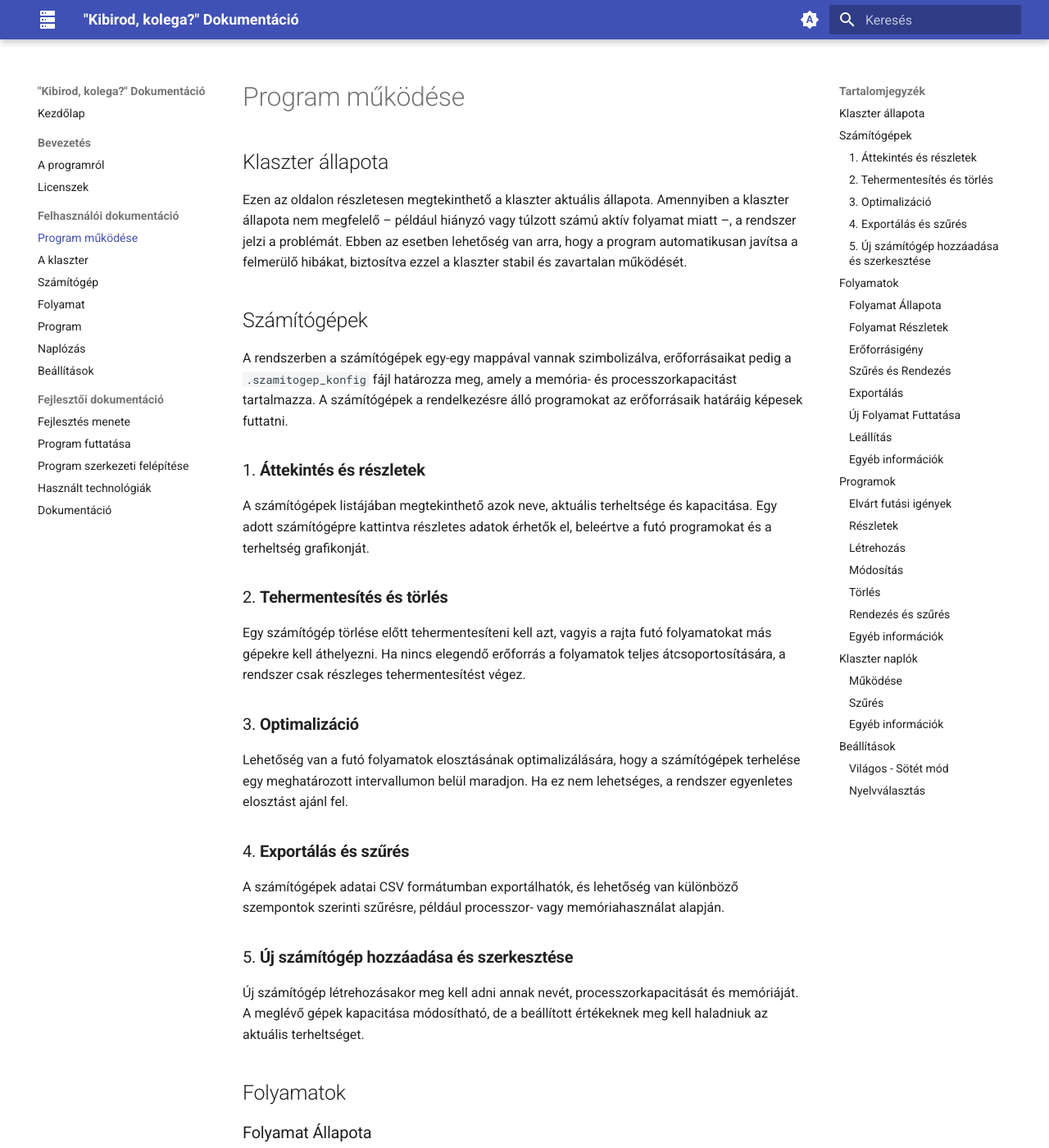
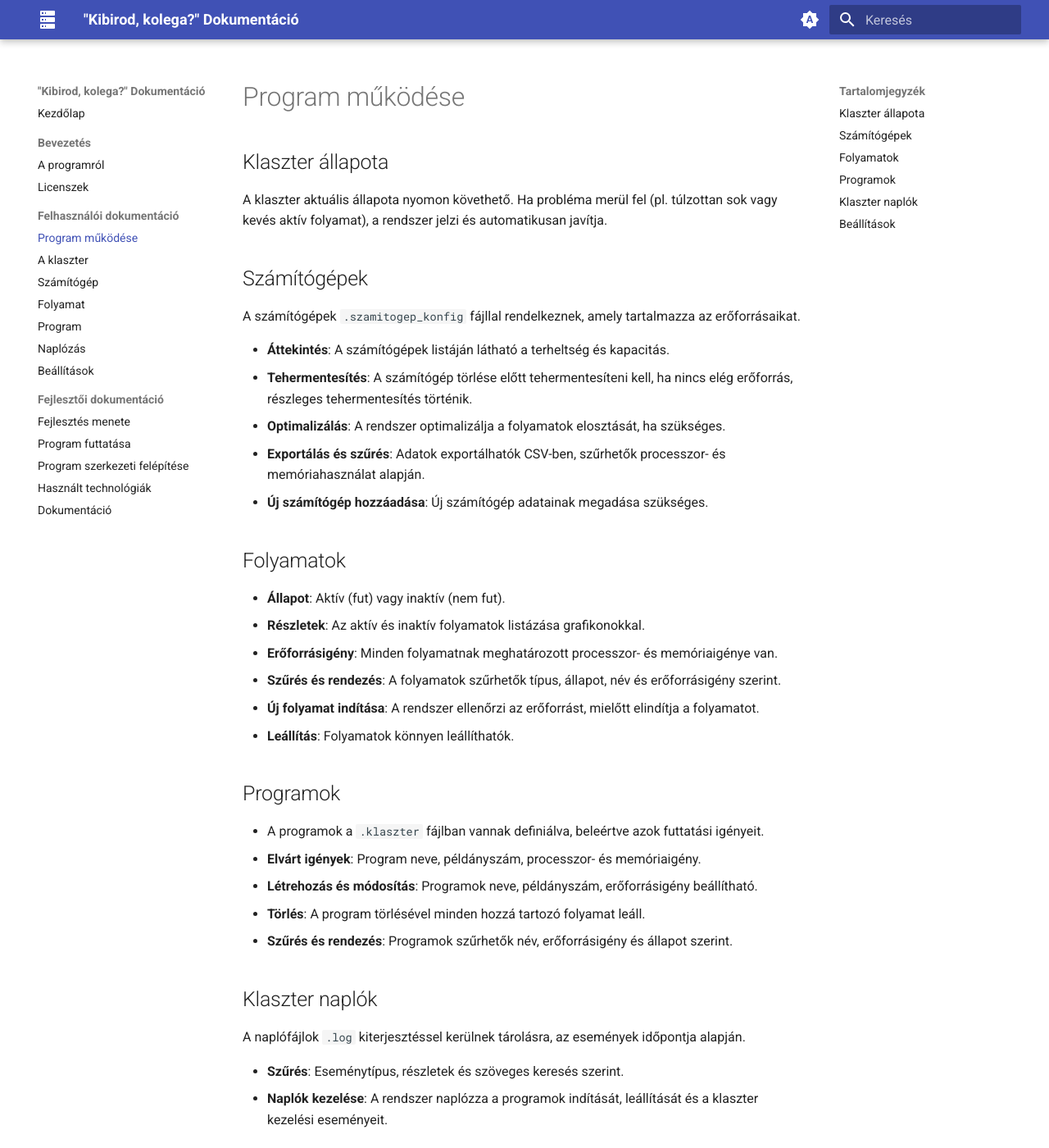
Before and after one commit to gyorfimarcell/Dusza2025, an MkDocs documentation site: the page built from documentation/docs/felhasznaloi/mukodes.md, in a window 1280 px wide and 1400 px high. Shown: the whole window at 82% size. Built offline with MkDocs 1.6.1 and Material for MkDocs 9.7.7, drawn with Linux system fonts in a browser that asks for light colours; some of the changed text lies outside the part shown.

Commit message:
correction

```diff
--- a/documentation/docs/felhasznaloi/mukodes.md
+++ b/documentation/docs/felhasznaloi/mukodes.md
@@ -1,122 +1,41 @@
 # Program működése
 
 ## Klaszter állapota
-
-Ezen az oldalon részletesen megtekinthető a klaszter aktuális állapota. Amennyiben a klaszter állapota nem megfelelő – például hiányzó vagy túlzott számú aktív folyamat miatt –, a rendszer jelzi a problémát. Ebben az esetben lehetőség van arra, hogy a program automatikusan javítsa a felmerülő hibákat, biztosítva ezzel a klaszter stabil és zavartalan működését.
+A klaszter aktuális állapota nyomon követhető. Ha probléma merül fel (pl. túlzottan sok vagy kevés aktív folyamat), a rendszer jelzi és automatikusan javítja.
 
 ## Számítógépek
+A számítógépek `.szamitogep_konfig` fájllal rendelkeznek, amely tartalmazza az erőforrásaikat.
 
-A rendszerben a számítógépek egy-egy mappával vannak szimbolizálva, erőforrásaikat pedig a `.szamitogep_konfig` fájl határozza meg, amely a memória- és processzorkapacitást tartalmazza. A számítógépek a rendelkezésre álló programokat az erőforrásaik határáig képesek futtatni.
-
-### 1. **Áttekintés és részletek**
-A számítógépek listájában megtekinthető azok neve, aktuális terheltsége és kapacitása. Egy adott számítógépre kattintva részletes adatok érhetők el, beleértve a futó programokat és a terheltség grafikonját.
-
-### 2. **Tehermentesítés és törlés**
-Egy számítógép törlése előtt tehermentesíteni kell azt, vagyis a rajta futó folyamatokat más gépekre kell áthelyezni. Ha nincs elegendő erőforrás a folyamatok teljes átcsoportosítására, a rendszer csak részleges tehermentesítést végez.
-
-### 3. **Optimalizáció**
-Lehetőség van a futó folyamatok elosztásának optimalizálására, hogy a számítógépek terhelése egy meghatározott intervallumon belül maradjon. Ha ez nem lehetséges, a rendszer egyenletes elosztást ajánl fel.
-
-### 4. **Exportálás és szűrés**
-A számítógépek adatai CSV formátumban exportálhatók, és lehetőség van különböző szempontok szerinti szűrésre, például processzor- vagy memóriahasználat alapján.
-
-### 5. **Új számítógép hozzáadása és szerkesztése**
-Új számítógép létrehozásakor meg kell adni annak nevét, processzorkapacitását és memóriáját. A meglévő gépek kapacitása módosítható, de a beállított értékeknek meg kell haladniuk az aktuális terheltséget.
+- **Áttekintés**: A számítógépek listáján látható a terheltség és kapacitás.
+- **Tehermentesítés**: A számítógép törlése előtt tehermentesíteni kell, ha nincs elég erőforrás, részleges tehermentesítés történik.
+- **Optimalizálás**: A rendszer optimalizálja a folyamatok elosztását, ha szükséges.
+- **Exportálás és szűrés**: Adatok exportálhatók CSV-ben, szűrhetők processzor- és memóriahasználat alapján.
+- **Új számítógép hozzáadása**: Új számítógép adatainak megadása szükséges.
 
 ## Folyamatok
 
-### Folyamat Állapota
-- **Aktív:** A folyamat aktívan fut és erőforrást használ.
-- **Inaktív:** A folyamat nem fut, így nem használ erőforrást.
-
-### Folyamat Részletek
-A `Folyamatok` fülre kattintva megtekinthetjük az aktív és inaktív folyamatokat, grafikonokkal, amelyek segítenek a rendszer terheltségének vizualizálásában. Különböző szűrőeszközökkel gyorsan kereshetünk programtípusok, állapotok vagy nevek alapján.
-
-### Erőforrásigény
-Minden folyamat egyedi erőforrásigénnyel rendelkezik, amelyet a fájl harmadik és negyedik sora tartalmaz (processzor és memória használat). A rendszer figyeli a gépek erőforrásait, hogy biztosítsa a folyamatok zavartalan futását.
-
-### Szűrés és Rendezés
-A folyamatok listáját szűrhetjük programtípus, állapot vagy név alapján. Emellett rendezhetjük az adatokat processzorhasználat, memóriahasználat és indítási idő szerint.
-
-### Exportálás
-A folyamatok adatainak CSV formátumban történő exportálása lehetővé teszi a további elemzést. Az exportálás előtt megadhatjuk a kívánt mentési helyet.
-
-### Új Folyamat Futtatása
-Új folyamat indítása a `Folyamatok` fül jobb felső sarkában található `[Új]` gombbal történik. A rendszer ellenőrzi az erőforrást, és biztosítja, hogy a folyamat csak akkor induljon, ha a gazdagépen elegendő erőforrás áll rendelkezésre.
-
-### Leállítás
-A folyamatok könnyen leállíthatók a folyamatok mellett található `Kuka(🗑️)` ikonra kattintva. A rendszer automatikusan frissíti a klaszter állapotát a folyamat leállításakor.
-
-### Egyéb információk
-- A programok nevei gyakran tartalmazhatnak rejtett utalásokat vagy easter egg-eket.
-- Inaktív folyamatok nem használják az erőforrást, de a rendszerben maradhatnak, anélkül, hogy hatással lennének a működésre.
+- **Állapot**: Aktív (fut) vagy inaktív (nem fut).
+- **Részletek**: Az aktív és inaktív folyamatok listázása grafikonokkal.
+- **Erőforrásigény**: Minden folyamatnak meghatározott processzor- és memóriaigénye van.
+- **Szűrés és rendezés**: A folyamatok szűrhetők típus, állapot, név és erőforrásigény szerint.
+- **Új folyamat indítása**: A rendszer ellenőrzi az erőforrást, mielőtt elindítja a folyamatot.
+- **Leállítás**: Folyamatok könnyen leállíthatók.
 
 ## Programok
 
-A klaszteren futtatható programok a `.klaszter` fájlban vannak definiálva, és tartalmazzák az egyes programok beállításait, például a futtatásukhoz szükséges erőforrásokat. Minden programnak rendelkeznie kell a megfelelő paraméterekkel ahhoz, hogy a rendszer stabilan működjön.
-
-### Elvárt futási igények
-- **Program neve**: Egyedi név szükséges a program azonosításához.
-- **Futtatandó példányok száma**: Meg kell határozni, hány példányban fusson a program.
-- **Processzorigény**: A programnak előre meg kell adnia a szükséges processzor- vagy processzormagot.
-- **Memóriaigény**: A program számára lefoglalt memória is előre meghatározandó.
-
-### Részletek
-A programok oldalon egy lista és egy grafikon segít a programok és erőforrások átláthatóságában. Az adatok tartalmazzák a program nevét, processzor- és memóriaigényét, valamint az aktív folyamatok számát.
-
-### Létrehozás
-Új program létrehozásához meg kell adni a program nevét, aktív példányszámát, processzor- és memóriaigényét.
-
-### Módosítás
-A programok paraméterei, mint az aktív folyamatok száma, processzorigény és memóriaigény módosíthatók.
-
-### Törlés
-A program törlésével a hozzá kapcsolódó összes folyamat leáll, és a program eltávolításra kerül a rendszerből.
-
-### Rendezés és szűrés
-A programok rendezhetők és szűrhetők név, erőforrásigény, futtatott példányszám és státusz szerint.
-
-### Egyéb információk
-A programok leállíthatók, akár ha egyetlen példányuk sem fut.
+- A programok a `.klaszter` fájlban vannak definiálva, beleértve azok futtatási igényeit.
+- **Elvárt igények**: Program neve, példányszám, processzor- és memóriaigény.
+- **Létrehozás és módosítás**: Programok neve, példányszám, erőforrásigény beállítható.
+- **Törlés**: A program törlésével minden hozzá tartozó folyamat leáll.
+- **Szűrés és rendezés**: Programok szűrhetők név, erőforrásigény és állapot szerint.
 
 ## Klaszter naplók
+A naplófájlok `.log` kiterjesztéssel kerülnek tárolásra, az események időpontja alapján.
 
-A rendszer naplózási funkciója rögzíti a fontos eseményeket a klaszter működésének nyomon követésére. Az események típusát, időpontját és egyéb részleteit egy `.log` kiterjesztésű fájlban tárolja, melyek neve az aktuális dátum alapján jön létre (pl. `yyyyMMdd`). Az új események hozzáfűződnek a meglévő fájlokhoz, vagy új fájl készül, ha az adott napra még nem létezik.
-
-### Működése
-
-Minden esemény után automatikusan naplózási folyamat fut, és az események a "Klaszter naplók" oldalon érhetők el. Az oldalon az események részleteit egy kártya lista formájában lehet megtekinteni, melyek kibővítésével további információk válnak elérhetővé.
-
-A rendszer az alábbi eseményeket naplózza:
-
-- Programok megnyitása és bezárása
-- Klaszter és számítógép kezelése
-- Programok hozzáadása, módosítása, leállítása
-- Folyamatok indítása, leállítása és optimalizálása
-- Klaszterhibák javítása
-
-### Szűrés
-
-A naplózott események szűrhetők eseménytípus, részletek és keresett érték alapján. A szűrési lehetőségek közé tartozik:
-
-- Eseménytípus szerinti szűrés
-- Részletek szerinti szűrés (pl. program vagy számítógép neve)
-- Szöveges keresés a naplóbejegyzésekben
-
-### Egyéb információk
-
-- A naplófájlok automatikusan generálódnak és folyamatosan frissülnek.
-- A rendszer akár 10.000 soros naplófájlokat is képes kezelni, de nagy fájlok esetén lassulhat a működés.
-- Vannak olyan események, amelyek nem tartalmaznak további információkat, így azok nem szűrhetők részletesebben (pl. applikációk megnyitása).
-
-
+- **Szűrés**: Eseménytípus, részletek és szöveges keresés szerint.
+- **Naplók kezelése**: A rendszer naplózza a programok indítását, leállítását és a klaszter kezelési eseményeit.
 
 ## Beállítások
 
-A Beállítások oldal lehetőséget ad a következő alapvető tulajdonságok módosítására: nyelv és téma.
-
-### Világos - Sötét mód
-Alapértelmezés szerint az alkalmazás sötét módban jelenik meg. Azonban választható világos és sötét módok között, így az alkalmazás színei ennek megfelelően változnak.
-
-### Nyelvválasztás
-Alapértelmezett nyelv a magyar, de az alkalmazás angol nyelvű használatára is van lehetőség.
+- **Világos - Sötét mód**: Az alkalmazás alapértelmezett sötét módban jelenik meg, de választható világos és sötét mód is.
+- **Nyelvválasztás**: Az alkalmazás magyar nyelvű, de angol nyelvre is váltható.
```
